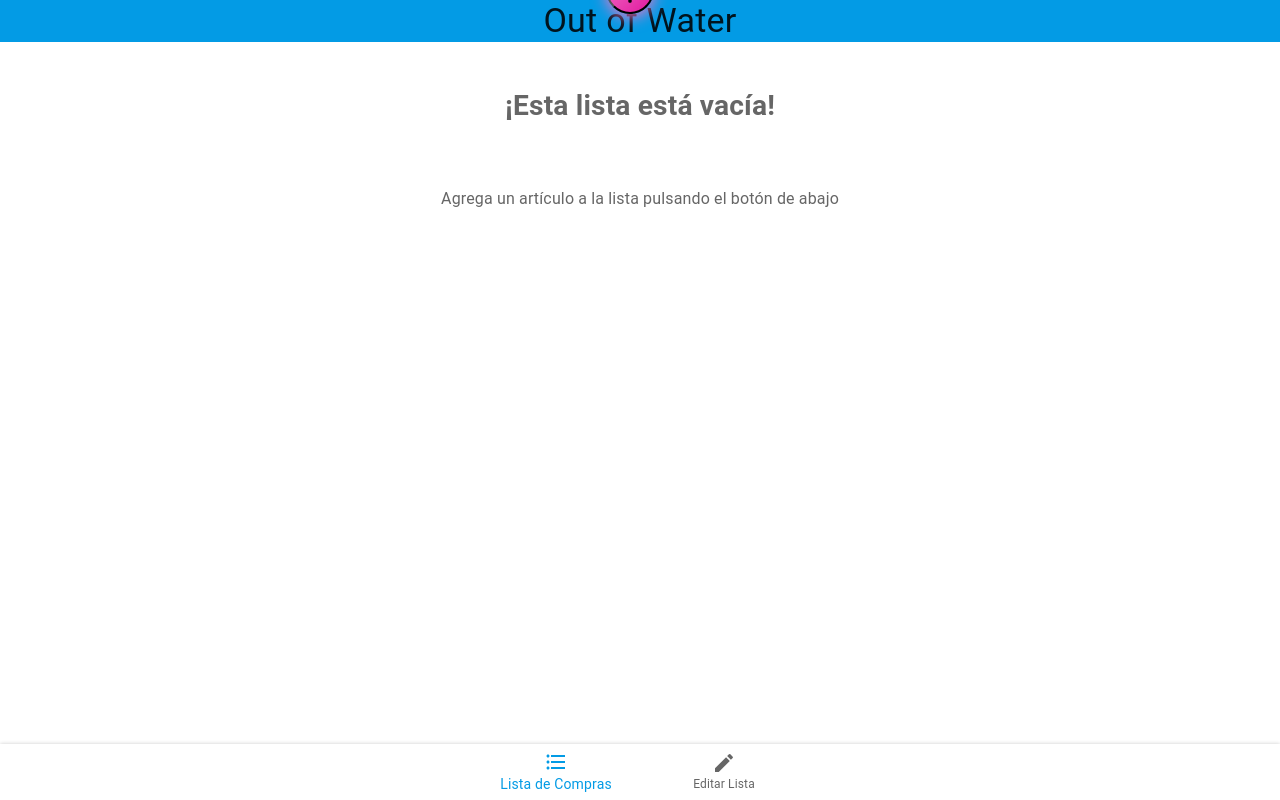
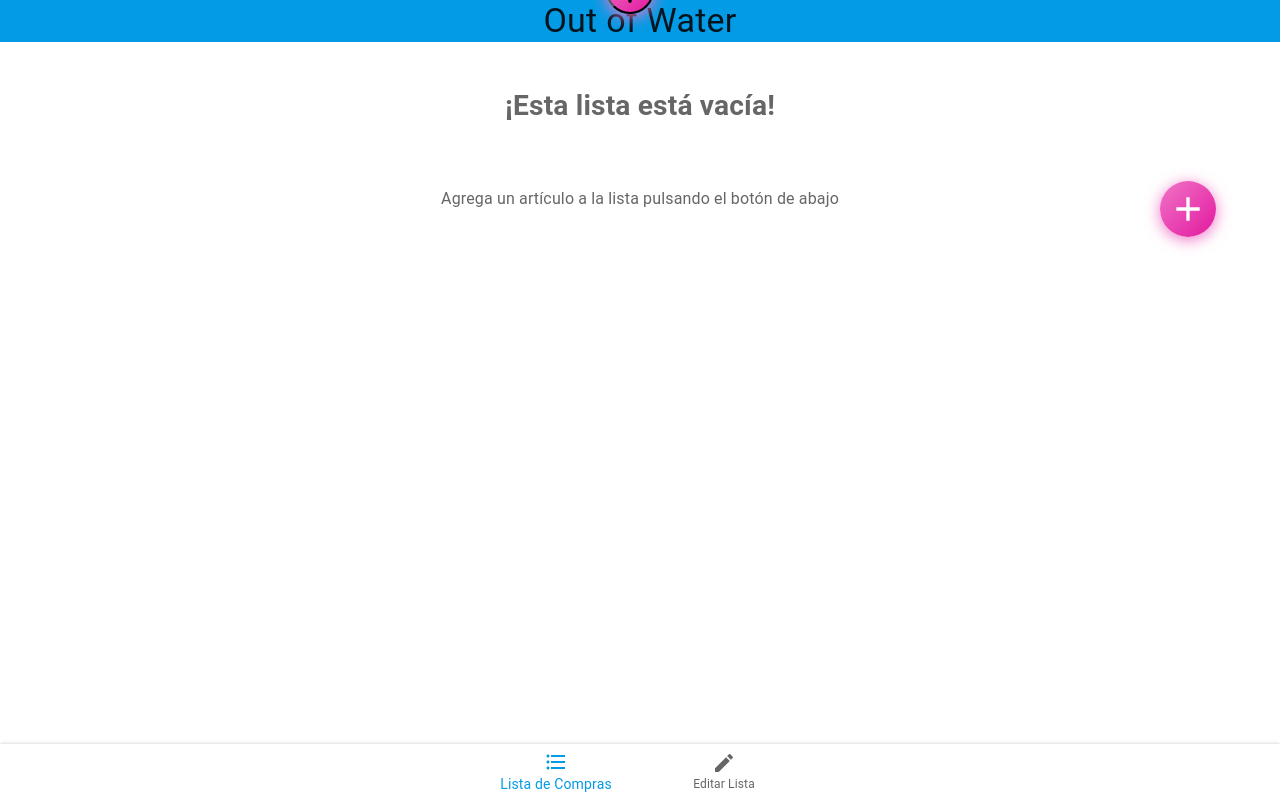
Before and after one commit to erlynascarate/lista-de-compras, a React (Vite) app: page / in a window 1280 px wide. Built offline with nearby package versions, Linux system fonts and the light colour scheme.

Commit message:
Add button that adds items to list (currently, doesn't work)

```diff
--- a/src/pages/Home.jsx
+++ b/src/pages/Home.jsx
@@ -3,6 +3,9 @@ import Header from '@containers/Header'
 import AddToTheList from '@containers/AddToTheList'
 import EmptyList from '@components/EmptyList'
 import { Outlet } from 'react-router-dom'
+
+import AddIcon from '@mui/icons-material/Add'
+import { Fab, Stack, Tooltip } from '@mui/material'
 
 const Home = () => {
     const {
@@ -18,7 +21,7 @@ const Home = () => {
     return (
         <>
             <Header />
-            <main>
+            <Stack component='main' sx={{ position: 'relative' }}>
                 <AddToTheList
                     state={state}
                     addItem={addItem}
@@ -33,11 +36,28 @@ const Home = () => {
                         sortList,
                         onEmptyList: () => <EmptyList />,
                         updateChecked,
+                        deleteItem,
                         changeText,
                         refs,
                     }}
                 />
-            </main>
+                <Tooltip title='Agregar nuevo artículo'>
+                    <Fab
+                        color='secondary'
+                        aria-label='Agregar'
+                        sx={{
+                            position: 'absolute',
+                            insetBlockEnd: '5%',
+                            insetInlineEnd: '5%',
+                            background:
+                                'linear-gradient(135deg,hsl(320deg 81% 70%) 0%,hsl(320deg 81% 49%) 100%)',
+                            boxShadow: '0 3px 15px 0 hsl(320deg 81% 70%)',
+                        }}
+                    >
+                        <AddIcon sx={{ fontSize: '2.5rem', color: '#fff' }} />
+                    </Fab>
+                </Tooltip>
+            </Stack>
         </>
     )
 }
```
